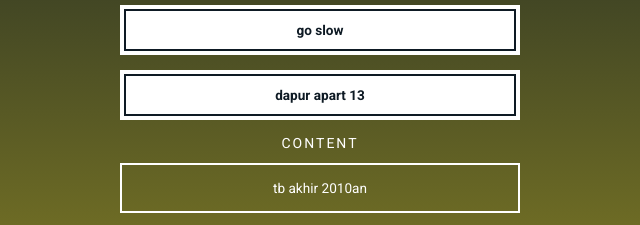
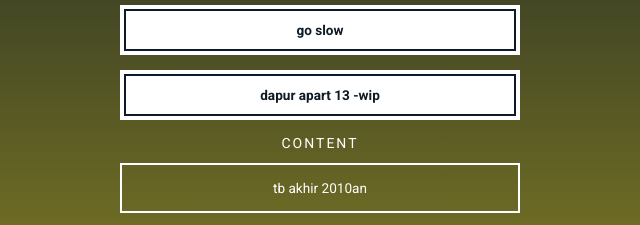
Before and after one commit to MJ-Ari/MJ-Ari.github.io, a website: page index.html in a window 1280 px wide. Shown: the part 299-524 px from the top of the page, 320-960 px from the left. Drawn offline with Linux system fonts and the light colour scheme.

Commit message:
Update index.html

```diff
--- a/index.html
+++ b/index.html
@@ -18,7 +18,7 @@
         <a class="featured" href="https://open.spotify.com/playlist/3eGUMzoUBIWBQDxsKD6Tla?si=3758efda161b4d35">Jeûne Âge Musique</a>
         <a class="featured" href="https://open.spotify.com/playlist/5FAHMMCWnh8XYkncHVou2e?si=1cd3f9e5bd1c4aad">These go hard fr</a>
         <a class="featured" href="https://open.spotify.com/playlist/6D18A22BJig80uq06BnQJH?si=c00bdf5673ab4f89">go slow</a>
-        <a class="featured" href="https://open.spotify.com/playlist/73DpsIsByRZdKR5klK6tJM?si=0511c49e6d9c4c5f">dapur apart 13</a>
+        <a class="featured" href="https://open.spotify.com/playlist/73DpsIsByRZdKR5klK6tJM?si=0511c49e6d9c4c5f">dapur apart 13 -wip</a>
 
         <!-- Popular Content -->
         <h2>Content</h2>
```
